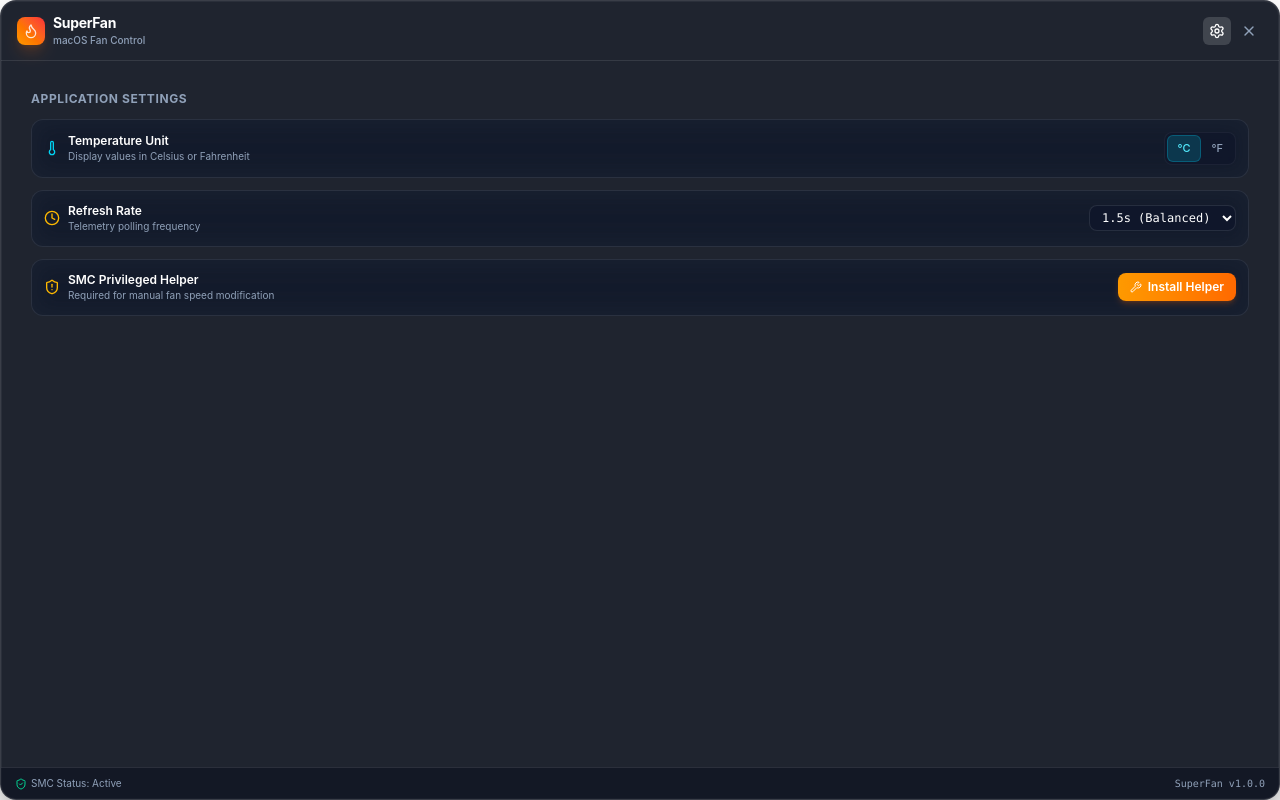
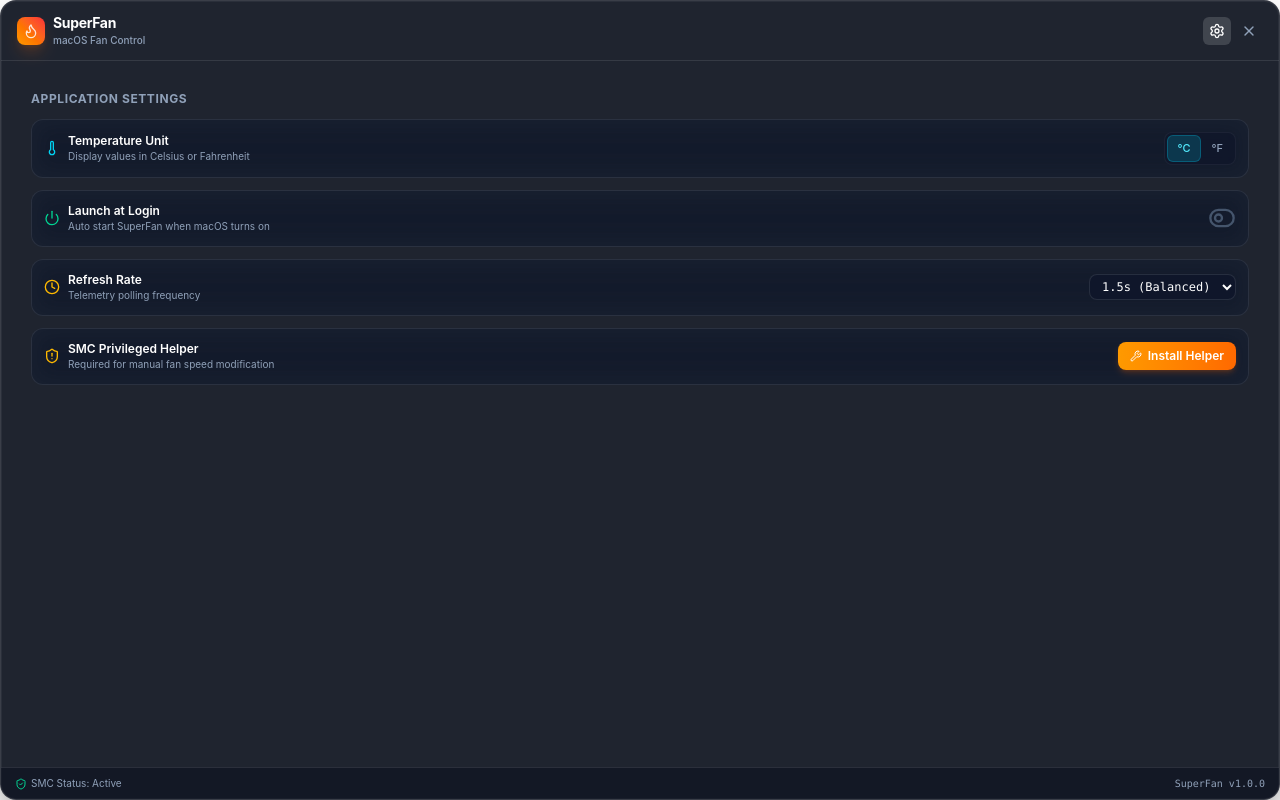
Before and after one commit to minhtri2710/superfan, a React (Vite) app: page / in a window 1280 px wide. Both pictures are taken after a click on the button 1217 px from the left and 30 px from the top of the page. Built offline with nearby package versions, Linux system fonts and the light colour scheme.

Commit message:
feat: hide app from macOS Dock with LSUIElement, remove logo from tray title, and add Launch at Login toggle

```diff
--- a/src-tauri/tauri.conf.json
+++ b/src-tauri/tauri.conf.json
@@ -31,6 +31,9 @@
   "bundle": {
     "active": true,
     "targets": "all",
+    "macOS": {
+      "infoPlist": "Info.plist"
+    },
     "icon": [
       "icons/32x32.png",
       "icons/128x128.png",
--- a/src/components/SettingsModal.tsx
+++ b/src/components/SettingsModal.tsx
@@ -1,6 +1,6 @@
-import React, { useState } from "react";
+import React, { useState, useEffect } from "react";
 import { AppSettings } from "../types";
-import { ShieldCheck, ShieldAlert, Clock, Thermometer, Wrench, CheckCircle2 } from "lucide-react";
+import { ShieldCheck, ShieldAlert, Clock, Thermometer, Wrench, CheckCircle2, Power, ToggleLeft, ToggleRight } from "lucide-react";
 import { invoke } from "@tauri-apps/api/core";
 
 interface SettingsModalProps {
@@ -16,6 +16,24 @@
 }) => {
   const [installing, setInstalling] = useState(false);
   const [installMsg, setInstallMsg] = useState<string | null>(null);
+  const [autostart, setAutostart] = useState<boolean>(settings.launchAtLogin);
+
+  useEffect(() => {
+    invoke<boolean>("is_autostart_enabled")
+      .then((enabled) => setAutostart(enabled))
+      .catch(() => {});
+  }, []);
+
+  const handleToggleAutostart = async () => {
+    const nextState = !autostart;
+    try {
+      await invoke("toggle_autostart", { enable: nextState });
+      setAutostart(nextState);
+      onUpdateSettings({ launchAtLogin: nextState });
+    } catch (err: any) {
+      console.error("Autostart error:", err);
+    }
+  };
 
   const handleInstallHelper = async () => {
     setInstalling(true);
@@ -66,6 +84,28 @@
             °F
           </button>
         </div>
+      </div>
+
+      {/* Launch at Login (Autostart) */}
+      <div className="glass-card p-3 rounded-xl flex items-center justify-between">
+        <div className="flex items-center gap-2">
+          <Power className="w-4 h-4 text-emerald-400" />
+          <div>
+            <div className="text-xs font-semibold text-white">Launch at Login</div>
+            <div className="text-[10px] text-slate-400">Auto start SuperFan when macOS turns on</div>
+          </div>
+        </div>
+
+        <button
+          onClick={handleToggleAutostart}
+          className="text-slate-300 hover:text-white transition-colors"
+        >
+          {autostart ? (
+            <ToggleRight className="w-7 h-7 text-cyan-400" />
+          ) : (
+            <ToggleLeft className="w-7 h-7 text-slate-600" />
+          )}
+        </button>
       </div>
 
       {/* Polling Interval */}
```
Also changed, not shown: 2 other files (tests, documents, lock files or other folders).
